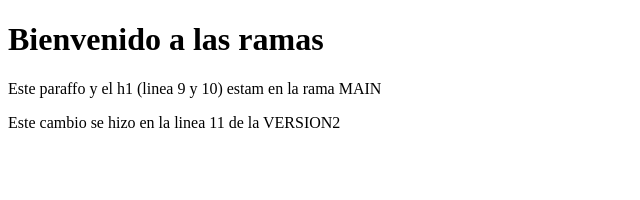
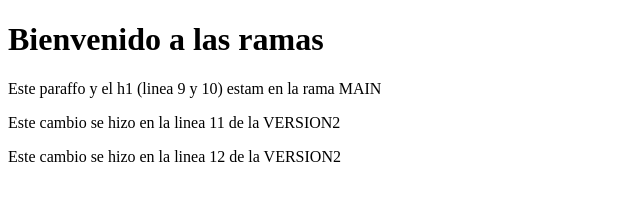
Before and after one commit to Vickthor3T/horacio_git, a plain HTML site: page index.html in a window 1280 px wide. Shown: the whole page, without its empty margins (0-640 px from the left). Drawn offline with Linux system fonts and the light colour scheme.

Commit message:
se agrego parrafo en la linea 12

```diff
--- a/index.html
+++ b/index.html
@@ -9,5 +9,6 @@
     <h1>Bienvenido a las ramas</h1>
     <p>Este paraffo y el h1 (linea 9 y 10) estam en la rama MAIN</p>
     <p>Este cambio se hizo en la linea 11 de la VERSION2</p>
+    <p>Este cambio se hizo en la linea 12 de la VERSION2</p>
   </body>
 </html>
```
